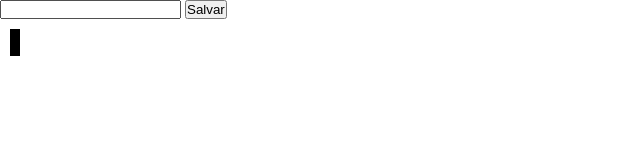
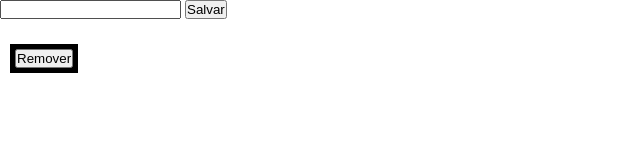
Before and after one commit to verissimon/script-web-js, a plain HTML site: page docCompras.html in a window 1280 px wide. Both pictures are taken after a click on the button "Salvar". Shown: the whole page, without its empty margins (0-640 px from the left). Drawn offline with Linux system fonts and the light colour scheme.

Commit message:
aula 27/10

```diff
--- a/listaCompras.js
+++ b/listaCompras.js
@@ -6,12 +6,24 @@ let textoLista = document.querySelector("#elementoLista");
 // let textoNovoItem = document.createElement("span");
 // textoNovoItem.textContent = input.value;
 // textoLista.appendChild(textoNovoItem);
-
 let botao = document.querySelector(".btn");
 botao.addEventListener("click", function() {
-    console.log("click")
-    let textoNovoItem = document.createElement("span");
+    let textoNovoItem = document.createElement("div");
     textoNovoItem.classList.add("item-lista");
     textoNovoItem.textContent = input.value;
     textoLista.appendChild(textoNovoItem);
+    let rmv = document.createElement("button");
+    rmv.classList.add("rmv");
+    rmv.textContent = "Remover";
+    textoNovoItem.appendChild(rmv);
+    remover();
 });
+    function remover() {
+    let rmvBotao = document.getElementsByClassName("rmv");
+    rmvBotao.onclick = function() {
+        alert("clicou remover");
+        // element = document.querySelector(".item-lista");
+        // element.remove();
+        textoNovoItem.remove();
+    };
+    }
--- /dev/null
+++ b/rmv.js
@@ -0,0 +1,6 @@
+let rmvBotao = document.querySelectorAll('rmv');
+rmvBotao.onclick = function() {
+    alert("clicou remover");
+    element = document.querySelector(".item-lista");
+    element.remove();
+};
--- a/style.css
+++ b/style.css
@@ -2,11 +2,16 @@
 	margin: 0;
 	padding: 0;
 }
+body {
+	max-width: 100vw;
+}
+
 #elementoLista {
 	margin-top: 15px;
 }
 .item-lista{
-	margin: 50px 10px;
+	display: inline-block;
+	margin: 10px 10px;
 	padding: 5px;
 	background: black;
 	color: white
```
Also changed, not shown: docCompras.html (+2 -1 lines).
